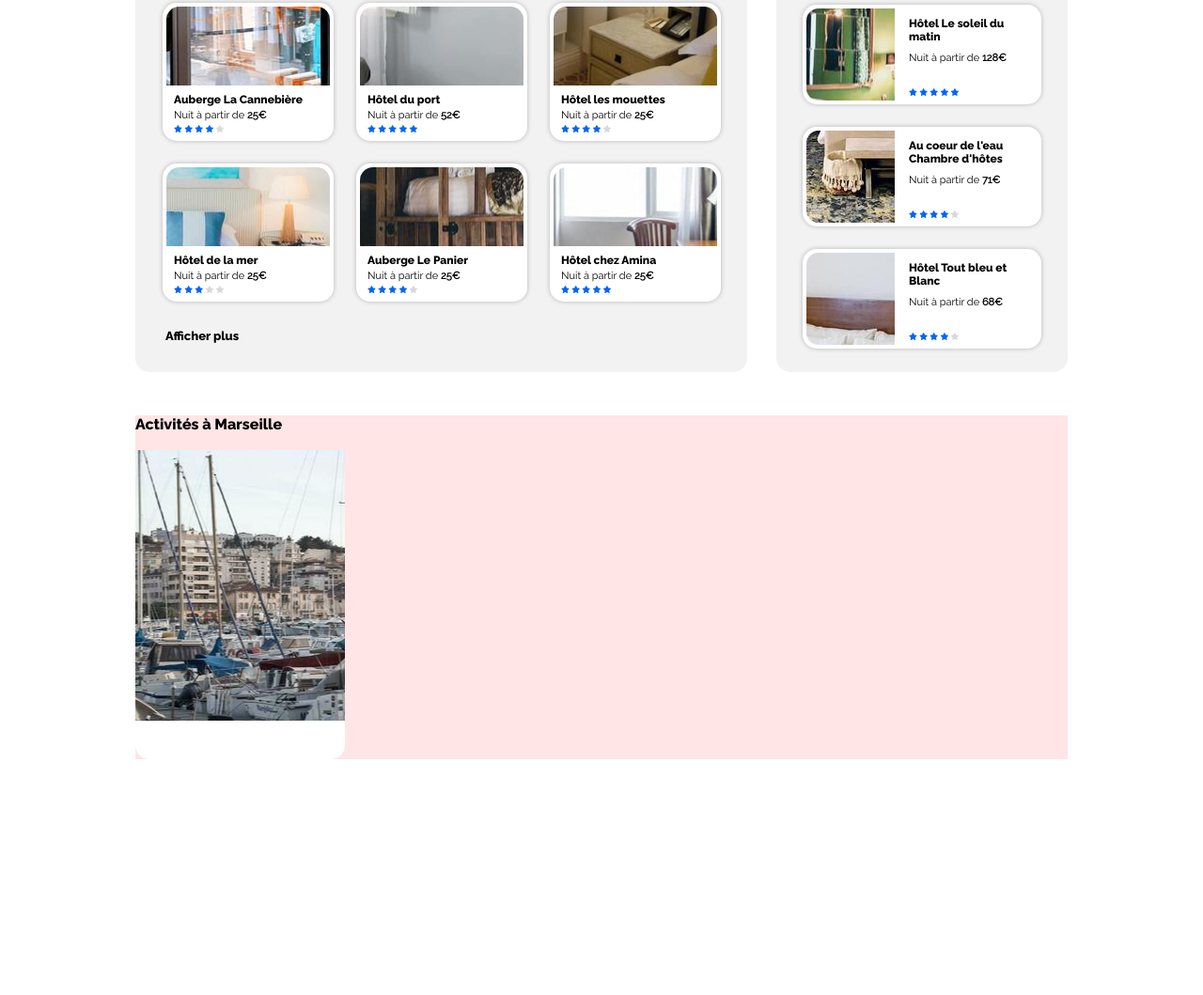
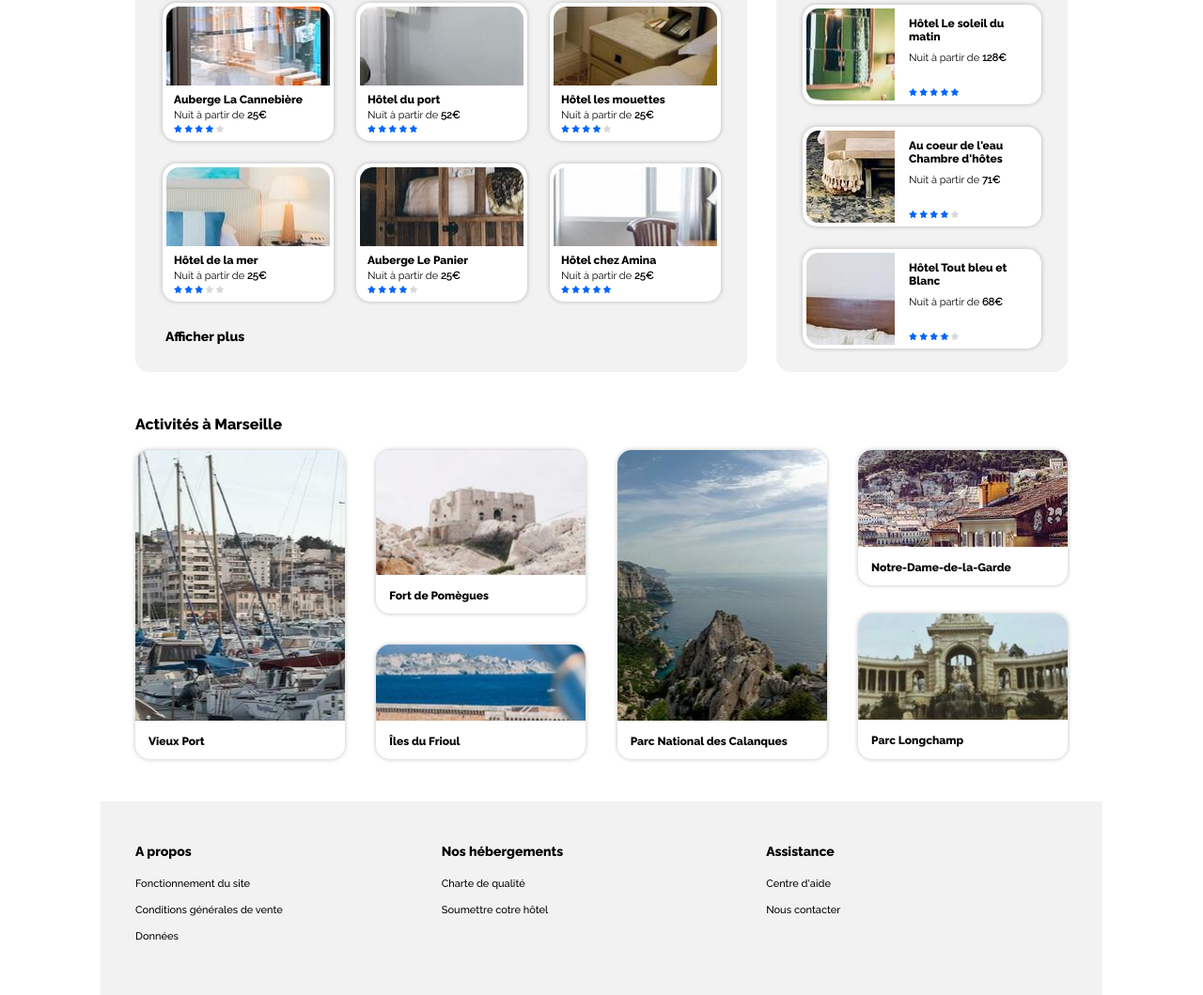
Before and after one commit to terrenceyves/thomas-maquette-html-css, a website: page index.html in a window 1280 px wide. Shown: the part 364-1423 px from the top of the page at 94% size. Before the commit the page ends 1172 px from the top, so only its background shows below. Drawn offline with Linux system fonts and the light colour scheme.

Commit message:
Page terminée. OK

```diff
--- a/index.html
+++ b/index.html
@@ -226,26 +226,68 @@
           <h2>Activités à Marseille</h2>
         </div>
         <div class="blocsactivites">
-          <div id="bloc1">
+          <div id="blocactivites1">
             <div class="activitesimg" id="activitesimg1">
             </div>
+            <h3 class="nomsblocs">Vieux Port</h3>
           </div>
-          <div id="bloc2">
-            <div id="bloc21"></div>
-            <div id="bloc22"></div>
+          <div id="blocactivites2">
+            <div id="blocactivites21">
+              <div class="activitesimg" id="activitesimg21"></div>
+              <h3 class="nomsblocs">Fort de Pomègues</h3>
+            </div>
+            <div id="blocactivites22">
+              <div class="activitesimg" id="activitesimg22"></div>
+              <h3 class="nomsblocs">Îles du Frioul</h3>
+            </div>
           </div>
-          <div id="bloc3"></div>
-          <div id="bloc4">
-            <div id="bloc41"></div>
-            <div id="bloc42"></div>
+          <div id="blocactivites3">
+            <div class="activitesimg" id="activitesimg3"></div>
+            <h3 class="nomsblocs">Parc National des Calanques</h3>
+
+          </div>
+          <div id="blocactivites4">
+            <div id="blocactivites41">
+              <div class="activitesimg" id="activitesimg41"></div>
+              <h3 class="nomsblocs">Notre-Dame-de-la-Garde</h3>
+
+            </div>
+            <div id="blocactivites42">
+              <div class="activitesimg" id="activitesimg42"></div>
+              <h3 class="nomsblocs">Parc Longchamp</h3>
+
+            </div>
           </div>
         </div>
       </div>
     </div>
   </main>
+  <footer>
+    <div class="blocsfooter">
+      <div class="blocfooter1">
+        <h4>A propos</h4>
+        <div class="txtfooter">
+          <p class="txt">Fonctionnement du site</p>
+          <p class="txt">Conditions générales de vente</p>
+          <p class="txt">Données</p>
+        </div>
+      </div>
+      <div class="blocfooter2">
+        <h4>Nos hébergements</h4>
+        <div class="txtfooter">
+          <p class="txt">Charte de qualité</p>
+          <p class="txt">Soumettre cotre hôtel</p>
+        </div>
+      </div>
+      <div class="blocfooter3">
+        <h4>Assistance</h4>
+        <div class="txtfooter">
+          <p class="txt">Centre d'aide</p>
+          <p class="txt">Nous contacter</p>
+        </div>
+      </div>
+    </div>
+  </footer>
 </body>
-<footer>
-
-</footer>
 
 </html>
--- a/style.css
+++ b/style.css
@@ -18,13 +18,18 @@
   src: url("./assets/fonts/Raleway-ExtraBold.ttf") format("truetype");
 }
 
+@font-face {
+  font-family: "Raleway-Medium";
+  src: url("./assets/fonts/Raleway-Medium.ttf") format("truetype");
+}
+
 * {
   margin: 0;
   padding: 0;
 }
 
 body {
-  font-family: "Raleway-Regular", sans-serif;
+  font-family: "Raleway-Medium", sans-serif;
   font-size: 11px;
   display: flex;
   flex-direction: column;
@@ -32,7 +37,7 @@ body {
   align-items: center;
 }
 header {
-  font-family: "Raleway-Regular", sans-serif;
+  font-family: "Raleway-Medium", sans-serif;
   width: 992px;
   /* max-width: 992px; */
   display: flex;
@@ -46,15 +51,6 @@ main {
   max-width: 992px;
   /* background-color: rgba(0, 0, 255, 0.327); */
 }
-
-/* footer {
-  background: #ccc;
-  position: absolute;
-  bottom: 0;
-  width: 992px;
-  padding-top: 50px;
-  height: 50px;
-} */
 
 ::placeholder {
   font-family: "Raleway-ExtraBold";
@@ -88,6 +84,11 @@ h4 {
   font-family: "Raleway-ExtraBold";
   font-size: 13px;
   margin-bottom: 3px;
+}
+
+h4 {
+  font-family: "Raleway-ExtraBold";
+  font-size: 14px;
 }
 
 ul {
@@ -459,26 +460,157 @@ a {
 .activites {
   margin-top: 46px;
   width: 992px;
-  background-color: rgba(255, 0, 0, 0.1);
 }
 .blocsactivites {
+  display: flex;
+  justify-content: space-between;
   margin-top: 18px;
   width: 992px;
   height: 329px;
 }
 
-#bloc1 {
+.nomsblocs {
+  margin-left: 14px;
+  margin-top: 15px;
+}
+
+#blocactivites1 {
   background-color: white;
   border-radius: 15px;
   width: 223px;
   height: 329px;
+  box-shadow: 0px 0px 5px 0px rgba(0, 0, 0, 0.25);
 }
 
 #activitesimg1 {
+  border-radius: 15px 15px 0px 0px;
   width: 223px;
   height: 288px;
   background-position: center;
   background-image: url("./assets/activites/4_small/reno-laithienne-QUgJhdY5Fyk-unsplash.jpg");
+}
+
+#blocactivites2 {
+  display: flex;
+  flex-direction: column;
+  justify-content: space-between;
+  width: 223px;
+  height: 329px;
+}
+
+#blocactivites21 {
+  background-color: white;
+  border-radius: 15px;
+  width: 223px;
+  height: 174px;
+  box-shadow: 0px 0px 5px 0px rgba(0, 0, 0, 0.25);
+}
+
+#activitesimg21 {
+  border-radius: 15px 15px 0px 0px;
+  width: 223px;
+  height: 133px;
+  background-position: center;
+  background-image: url("./assets/activites/4_small/paul-hermann-QFTrLdQIRhI-unsplash.jpg");
+}
+
+#blocactivites22 {
+  background-color: white;
+  border-radius: 15px;
+  width: 223px;
+  height: 122px;
+  box-shadow: 0px 0px 5px 0px rgba(0, 0, 0, 0.25);
+}
+
+#activitesimg22 {
+  border-radius: 15px 15px 0px 0px;
+  width: 223px;
+  height: 81px;
+  background-position: center;
+  background-image: url("./assets/activites/4_small/kevin-hikari-rV_Qd1l-VXg-unsplash.jpg");
+}
+
+#blocactivites3 {
+  background-color: white;
+  border-radius: 15px;
+  width: 223px;
+  height: 329px;
+  box-shadow: 0px 0px 5px 0px rgba(0, 0, 0, 0.25);
+}
+
+#activitesimg3 {
+  border-radius: 15px 15px 0px 0px;
+  width: 223px;
+  height: 288px;
+  background-position: center;
+  background-image: url("./assets/activites/4_small/kilyan-sockalingum-NR8-cBCN3aI-unsplash.jpg");
+}
+
+#blocactivites4 {
+  display: flex;
+  flex-direction: column;
+  justify-content: space-between;
+  width: 223px;
+  height: 329px;
+}
+
+#blocactivites41 {
+  background-color: white;
+  border-radius: 15px;
+  width: 223px;
+  height: 144px;
+  box-shadow: 0px 0px 5px 0px rgba(0, 0, 0, 0.25);
+}
+
+#activitesimg41 {
+  border-radius: 15px 15px 0px 0px;
+  width: 223px;
+  height: 103px;
+  background-position: center;
+  background-image: url("./assets/activites/4_small/florian-wehde-xW9e8gdotxI-unsplash.jpg");
+}
+
+#blocactivites42 {
+  background-color: white;
+  border-radius: 15px;
+  width: 223px;
+  height: 155px;
+  box-shadow: 0px 0px 5px 0px rgba(0, 0, 0, 0.25);
+}
+
+#activitesimg42 {
+  border-radius: 15px 15px 0px 0px;
+  width: 223px;
+  height: 113px;
+  background-position: center;
+  background-image: url("./assets/activites/4_small/lena-paulin-wH2-EJoDcV0-unsplash.jpg");
+}
+
+footer {
+  margin-top: 45px;
+  background: #f2f2f2;
+  width: 100%;
+  max-width: 1066px;
+  padding-top: 45px;
+  height: 161px;
+}
+.blocsfooter {
+  display: flex;
+  width: 992px;
+  margin-left: 37px;
+}
+
+.blocfooter1 {
+  margin-right: 169px;
+}
+.blocfooter2 {
+  margin-right: 216px;
+}
+.txtfooter {
+  margin-top: 20px;
+}
+.txt {
+  margin-bottom: 15px;
 }
 
 /* @media (max-width: 2420px) { */
```
Also changed, not shown: assets/fonts/Raleway-Medium.ttf (added).
